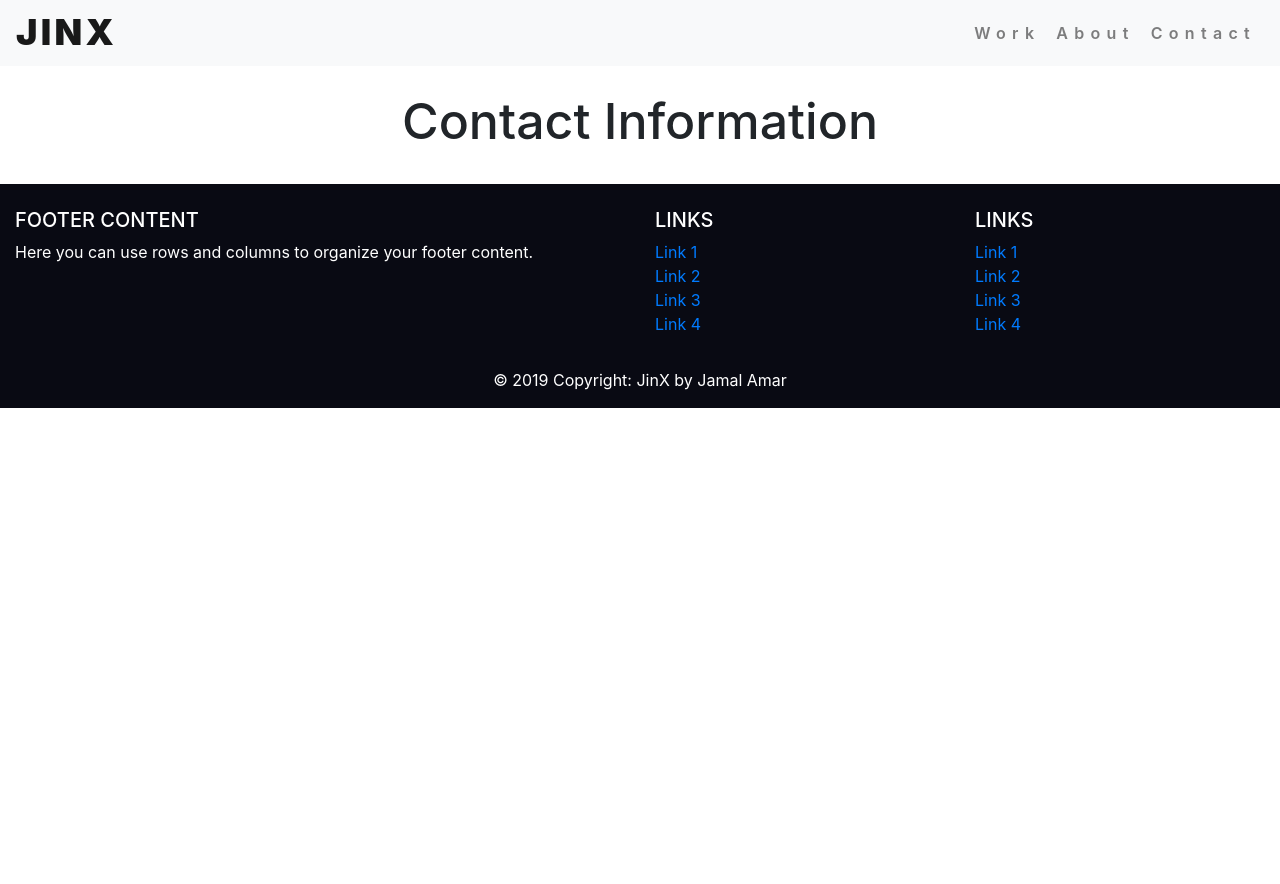
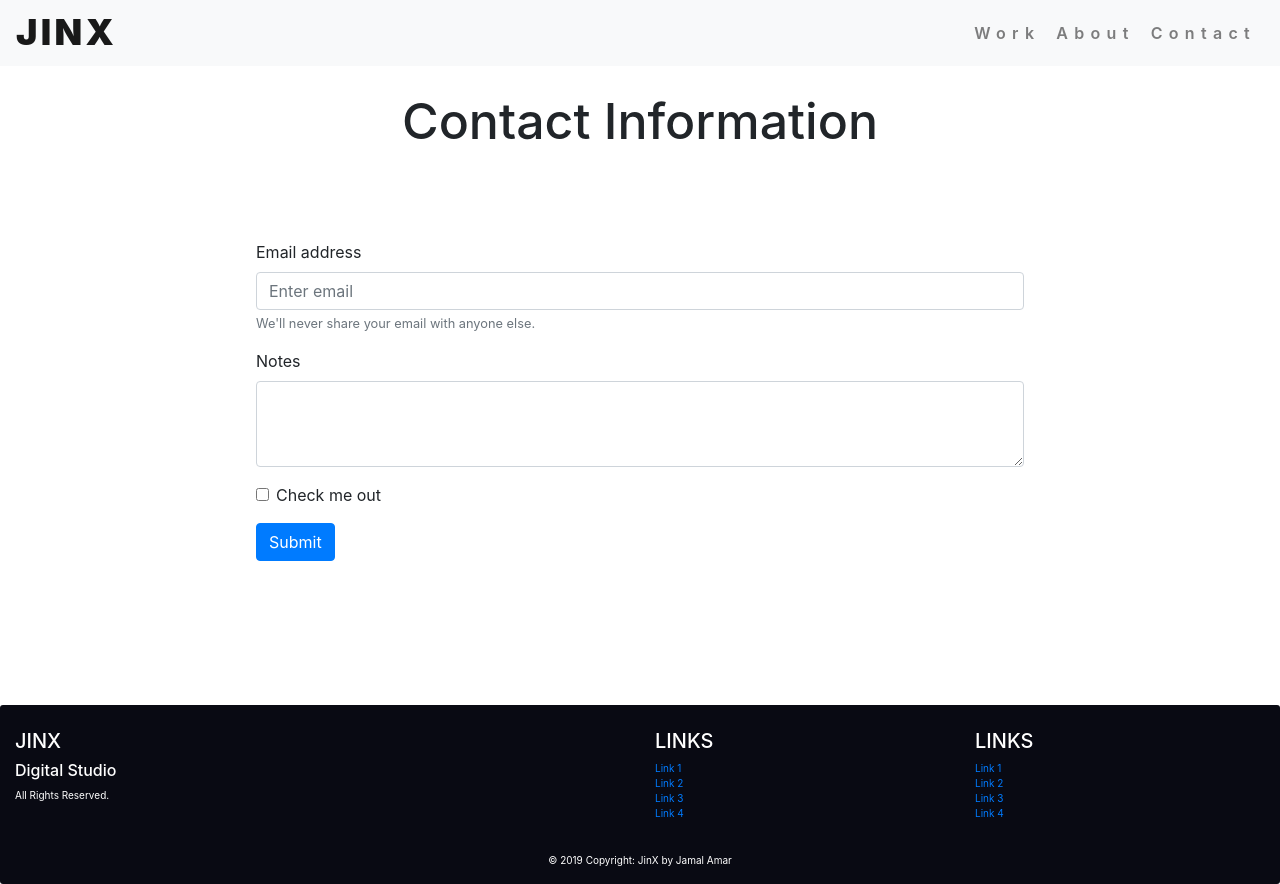
Before and after one commit to jamalamar/J, a React (Create React App) app: page /Contact in a window 1280 px wide. Before the commit the page ends 800 px from the top, so only its background shows below. Built offline with nearby package versions, Linux system fonts and the light colour scheme.

Commit message:
contact view with form, fixed footer

```diff
--- a/src/App.js
+++ b/src/App.js
@@ -12,14 +12,14 @@ import Footer from './Components/Footer'
 
 function App () {
 
-  let [title, setTitle] = useState("JINX");
+  let [jinx, setJinx] = useState("JINX");
 
 
   return (
     <Router>
       <div >
 
-        <NavBar title={title}/>
+        <NavBar jinx={jinx}/>
 
         <Route path="/" exact component={Home} />
         <Route path="/Work" component={Work} />
@@ -37,9 +37,6 @@ function App () {
 
 
 const style = {
-  app: {
-
-  }
 
 }
 
--- a/src/Components/Footer.js
+++ b/src/Components/Footer.js
@@ -15,8 +15,8 @@ function Footer (){
 		      <div class="col-md-6 mt-md-0 mt-3">
 
 		        {/* Content */}
-		        <h5 class="text-uppercase">Footer Content</h5>
-		        <p>Here you can use rows and columns to organize your footer content.</p>
+		        <h5 class="text-uppercase">JinX</h5><h6>Digital Studio</h6>
+		        <p>All Rights Reserved.</p>
 
 		      </div>
 		      {/* Grid Column */}
@@ -90,7 +90,9 @@ function Footer (){
 const style = {
 	footer: {
 		backgroundColor: 'rgba(9,10,19,100%)',
-		color: 'white'
+		color: 'white',
+		borderRadius: '3px',
+		fontSize: '10px'
 	}
 }
 
--- a/src/Components/NavBar.js
+++ b/src/Components/NavBar.js
@@ -11,7 +11,7 @@ function NavBar (props) {
   return (
     <div className="App">
         <Navbar collapseOnSelect expand="lg" bg="light" variant="light" sticky="top">
-          <Navbar.Brand style={style.brand} as={Link} to='/' >{props.title}</Navbar.Brand>
+          <Navbar.Brand style={style.brand} as={Link} to='/' >{props.jinx}</Navbar.Brand>
           <Navbar.Toggle aria-controls="responsive-navbar-nav" />
           <Navbar.Collapse id="responsive-navbar-nav">
             <Nav className="ml-auto" style={style.navItems}>
@@ -25,6 +25,7 @@ function NavBar (props) {
   );
 }
 
+
 const style = {
 
   brand: {
@@ -32,7 +33,7 @@ const style = {
     lineHeight: '1.1',
     letterSpacing: '0.091em',
     fontWeight: '1000',
-    fontSize: '36px'
+    fontSize: '36px',
   },
 
   navItems: {
--- a/src/Views/Contact.js
+++ b/src/Views/Contact.js
@@ -1,9 +1,39 @@
 import React, {useState} from 'react';
+
+import Form from 'react-bootstrap/Form'
+import Button from 'react-bootstrap/Button'
 
 function Contact () {
 	return(
 		<div>
+
 			<h2 style={style.header}>Contact Information</h2>
+
+			<div style={style.formContainer}>
+				<Form style={style.form}>
+				  <Form.Group controlId="formBasicEmail">
+				    <Form.Label>Email address</Form.Label>
+				    <Form.Control type="email" placeholder="Enter email" />
+				    <Form.Text className="text-muted">
+				      We'll never share your email with anyone else.
+				    </Form.Text>
+				  </Form.Group>
+
+				   <Form.Group controlId="exampleForm.ControlTextarea1">
+				    <Form.Label>Notes</Form.Label>
+				    <Form.Control as="textarea" rows="3" />
+				  </Form.Group>
+
+				  <Form.Group controlId="formBasicCheckbox">
+				    <Form.Check type="checkbox" label="Check me out" />
+				  </Form.Group>
+
+				  <Button variant="primary" type="submit">
+				    Submit
+				  </Button>
+				</Form>
+			</div>
+
 		</div>
 	)
 }
@@ -14,6 +44,14 @@ const style = {
     padding: '25px',
     textAlign: 'center',
   },
+  formContainer: {
+  	display: 'flex',
+  	justifyContent: 'center',
+  	margin: '4em 0em 9em 0em',
+ },
+ form: {
+ 	width: '60%',
+ }
 
 }
 
--- a/src/Views/Home.js
+++ b/src/Views/Home.js
@@ -1,4 +1,5 @@
 import React, {useState} from 'react';
+import {Link} from 'react-router-dom';
 
 import Jumbotron from 'react-bootstrap/Jumbotron'
 import Button from 'react-bootstrap/Button'
@@ -15,7 +16,7 @@ function Home () {
 		    into incredible products
 		  </p>
 		  <p>
-		    <Button variant="primary">Learn more</Button>
+		    <Button variant="primary" as={Link} to='/About'>Learn more</Button>
 		  </p>
 		</Jumbotron>
 
```
